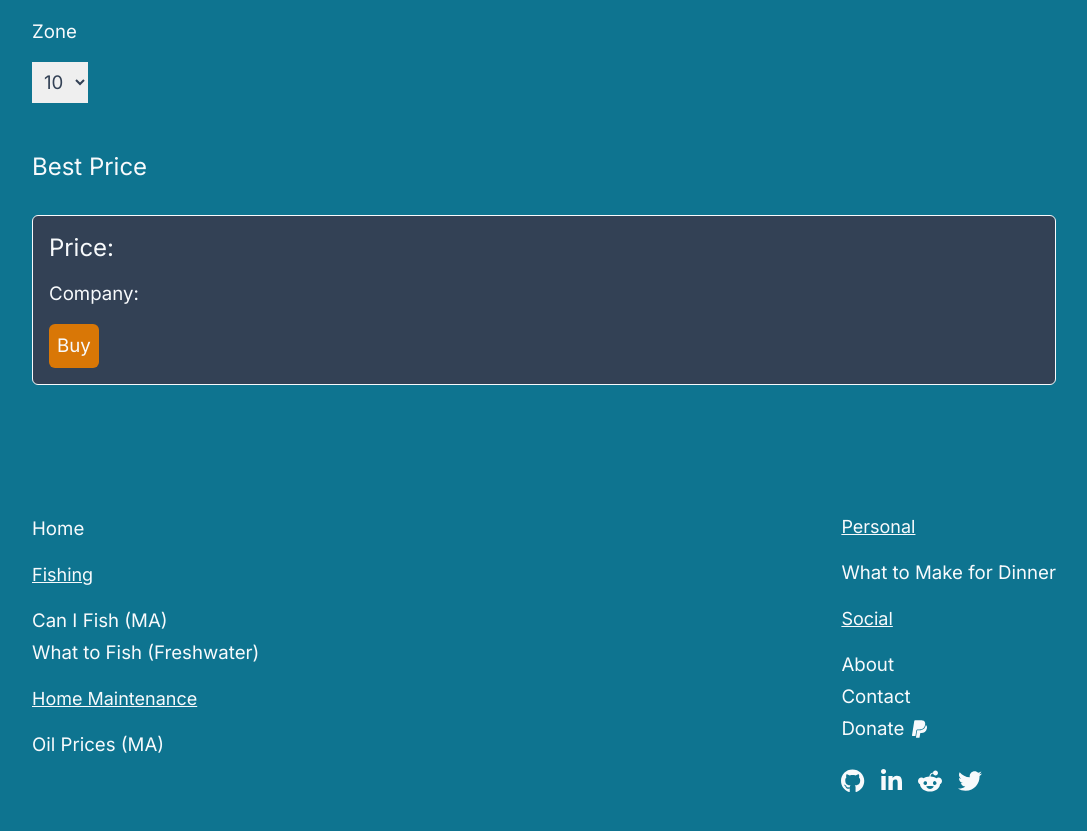
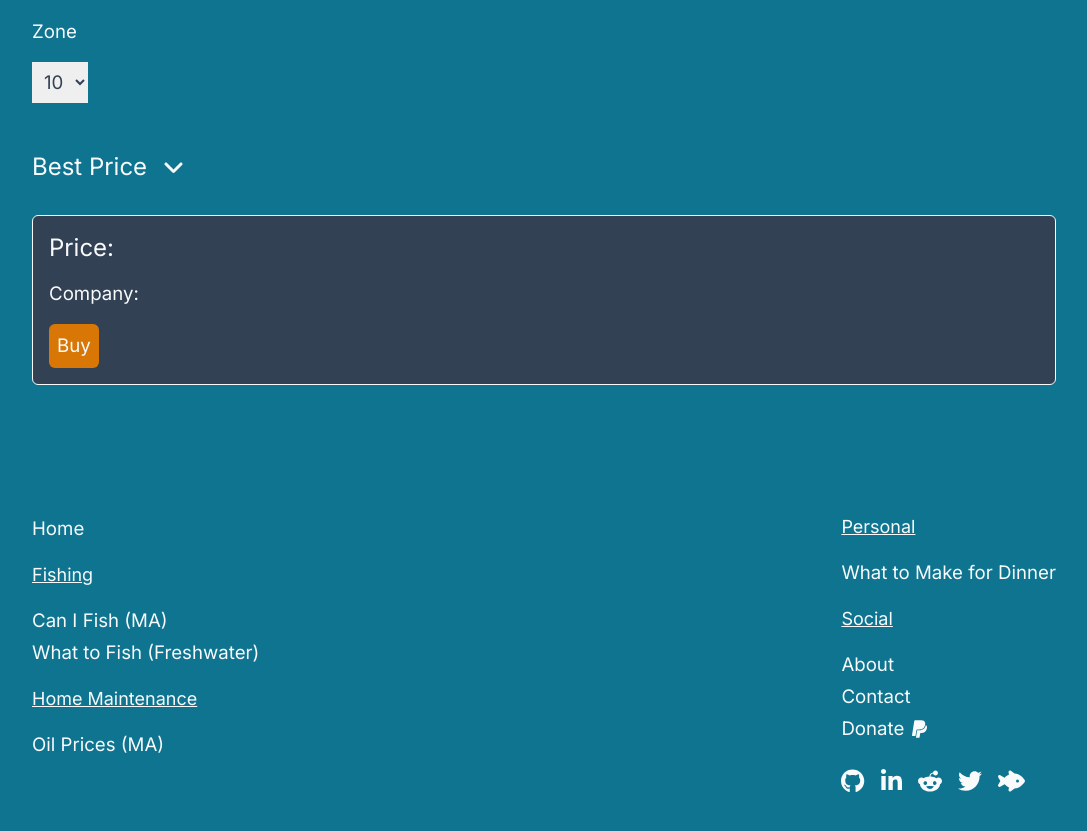
Before and after one commit to banjokaboom/tacklebox, a Next.js app: page /pages/oil-prices in a window 1280 px wide. Shown: the part 291-1122 px from the top of the page, without its empty margins (96-1183 px from the left). Built offline with nearby package versions, Linux system fonts and the light colour scheme; no server answers.

Commit message:
added expand collapse to content sections

```diff
--- a/app/components/content.tsx
+++ b/app/components/content.tsx
@@ -1,18 +1,61 @@
+'use client'
+
+import { useState } from 'react'
 import { ReactNode } from 'react'
+import { FontAwesomeIcon } from '@fortawesome/react-fontawesome'
+import { faAngleDown, faAngleRight } from '@fortawesome/free-solid-svg-icons'
 
 interface Props {
   title?: string
   subtitle?: string
   content: ReactNode
+  isExpandedByDefault?: boolean
 }
 
-export default function ContentSection({ title, subtitle, content }: Props) {
+export default function ContentSection({
+  title,
+  subtitle,
+  content,
+  isExpandedByDefault,
+}: Props) {
+  let [isExpanded, setIsExpanded] = useState(isExpandedByDefault || false)
+
+  let icon = isExpanded ? faAngleDown : faAngleRight
+
   return (
     <div>
-      {title && <h2 className="text-2xl pb-8 pt-8">{title}</h2>}
-      {subtitle && <h3 className="mb-4 text-xl">{subtitle}</h3>}
+      {title && (
+        <button
+          title={'Click to expand ' + title + ' section'}
+          className="text-2xl pb-8 pt-8 flex flex-row items-center text-left"
+          onClick={() => setIsExpanded(!isExpanded)}
+        >
+          <span>{title}</span>
+          <FontAwesomeIcon icon={icon} className="ml-4" />
+        </button>
+      )}
+      {subtitle && !title && (
+        <button
+          title={'Click to expand ' + subtitle + ' section'}
+          className="text-xl mb-4 flex flex-row items-center text-left"
+          onClick={() => setIsExpanded(!isExpanded)}
+        >
+          <span>{subtitle}</span>
+          <FontAwesomeIcon icon={icon} className="ml-4" />
+        </button>
+      )}
+      {subtitle && title && (
+        <h3 className="mb-4 text-xl text-left">
+          <span>{subtitle}</span>
+        </h3>
+      )}
       {content && (
-        <div className="border border-slate-50 bg-slate-700 p-4 rounded-md">
+        <div
+          className={
+            'border border-slate-50 bg-slate-700 p-4 rounded-md ' +
+            (!isExpanded ? 'hidden' : '')
+          }
+        >
           <div>{content}</div>
         </div>
       )}
--- a/app/components/nav.tsx
+++ b/app/components/nav.tsx
@@ -6,6 +6,7 @@ import {
   faGithub,
   faLinkedinIn,
 } from '@fortawesome/free-brands-svg-icons'
+import { faFishFins } from '@fortawesome/free-solid-svg-icons'
 
 export default function Nav() {
   return (
@@ -84,6 +85,14 @@ export default function Nav() {
             >
               <FontAwesomeIcon icon={faTwitter} className="max-h-6 h-6" />
             </a>
+            <a
+              className="inline-block p-2"
+              title="FishAngler Social Link"
+              href="https://www.fishangler.com/banjokaboom"
+              target="_blank"
+            >
+              <FontAwesomeIcon icon={faFishFins} className="max-h-6 h-6" />
+            </a>
           </div>
         </div>
       </div>
--- a/app/pages/can-i-fish/page.tsx
+++ b/app/pages/can-i-fish/page.tsx
@@ -172,6 +172,7 @@ export default function CanIFish() {
                           </div>
                         </div>
                       }
+                      isExpandedByDefault={true}
                     ></ContentSection>
                   </div>
                 ))}
@@ -202,6 +203,7 @@ export default function CanIFish() {
                         </div>
                       </div>
                     }
+                    isExpandedByDefault={true}
                   ></ContentSection>
                 </div>
               ))}
--- a/app/pages/oil-prices/page.tsx
+++ b/app/pages/oil-prices/page.tsx
@@ -117,6 +117,7 @@ export default function OilPrices() {
                   </a>
                 </div>
               }
+              isExpandedByDefault={true}
             ></ContentSection>
           </div>
         )}
--- a/app/pages/what-to-fish/page.tsx
+++ b/app/pages/what-to-fish/page.tsx
@@ -107,6 +107,7 @@ export default function WhatToFish() {
       'Crankbaits: Cast out, reel in to sink and generate motion and sound. You can also pull to crank up and wobble.',
       'Swimbaits and jerk baits: Cast out, let the bait fall a bit, then reel in to generate the action. Slow or speed up depending on the need. Can rig wacky for panfish.',
       'Plastic worms or creature baits: Can rig wacky, Ned, or Texas.',
+      'The day before a storm is the best time to fish.',
     ]
 
     return tips[Math.floor(Math.random() * tips.length)]
@@ -219,7 +220,7 @@ export default function WhatToFish() {
                 ))}
               ></ContentSection>
             </div>
-            <div>
+            <div className="basis-4/12 shrink-0">
               <ContentSection
                 title="Season"
                 content={data.seasons}
@@ -294,6 +295,7 @@ export default function WhatToFish() {
             <ContentSection
               title="Tip of the Day"
               content={tip}
+              isExpandedByDefault={true}
             ></ContentSection>
           </div>
         )}
--- a/app/pages/what-to-make/page.tsx
+++ b/app/pages/what-to-make/page.tsx
@@ -119,6 +119,7 @@ export default function WhatToMake() {
                     ))}
                   </div>
                 }
+                isExpandedByDefault={true}
               ></ContentSection>
             </div>
             <div>
@@ -155,6 +156,7 @@ export default function WhatToMake() {
                     </button>
                   </div>
                 }
+                isExpandedByDefault={true}
               ></ContentSection>
             </div>
           </div>
```
